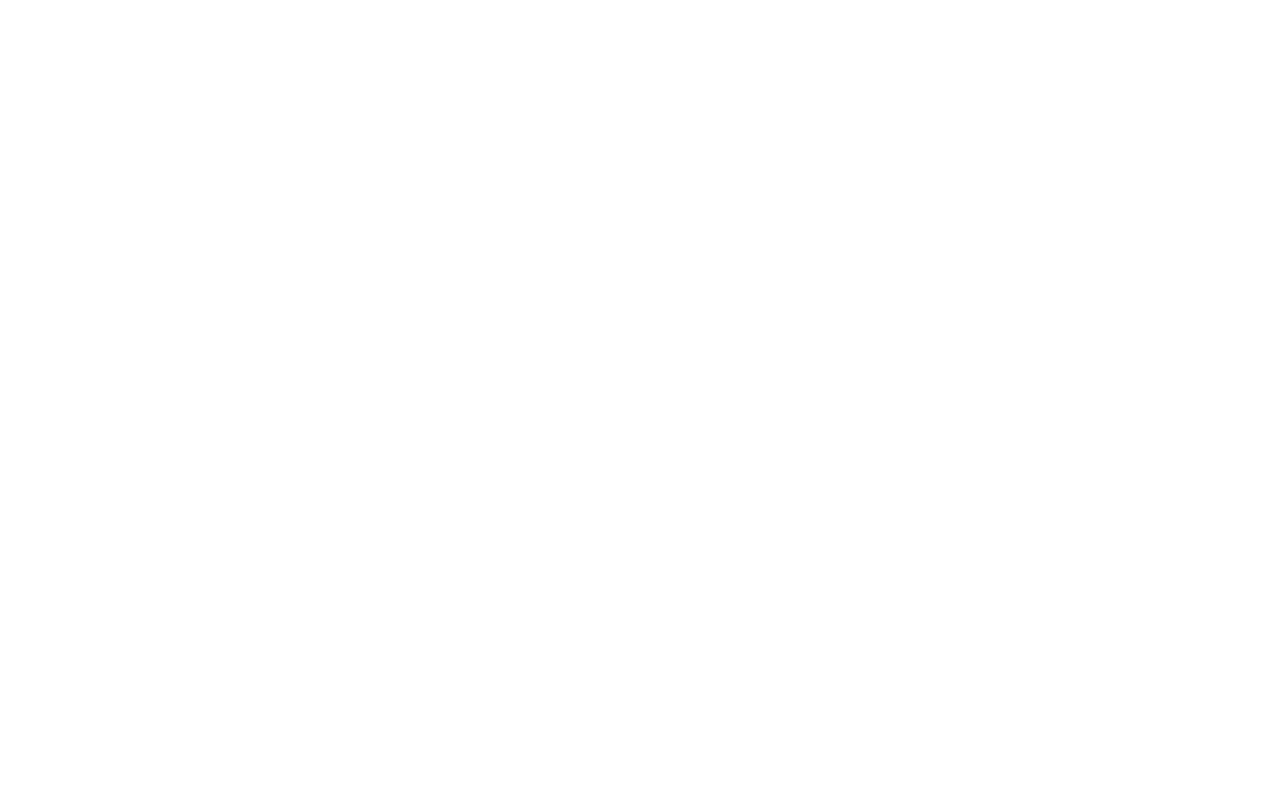
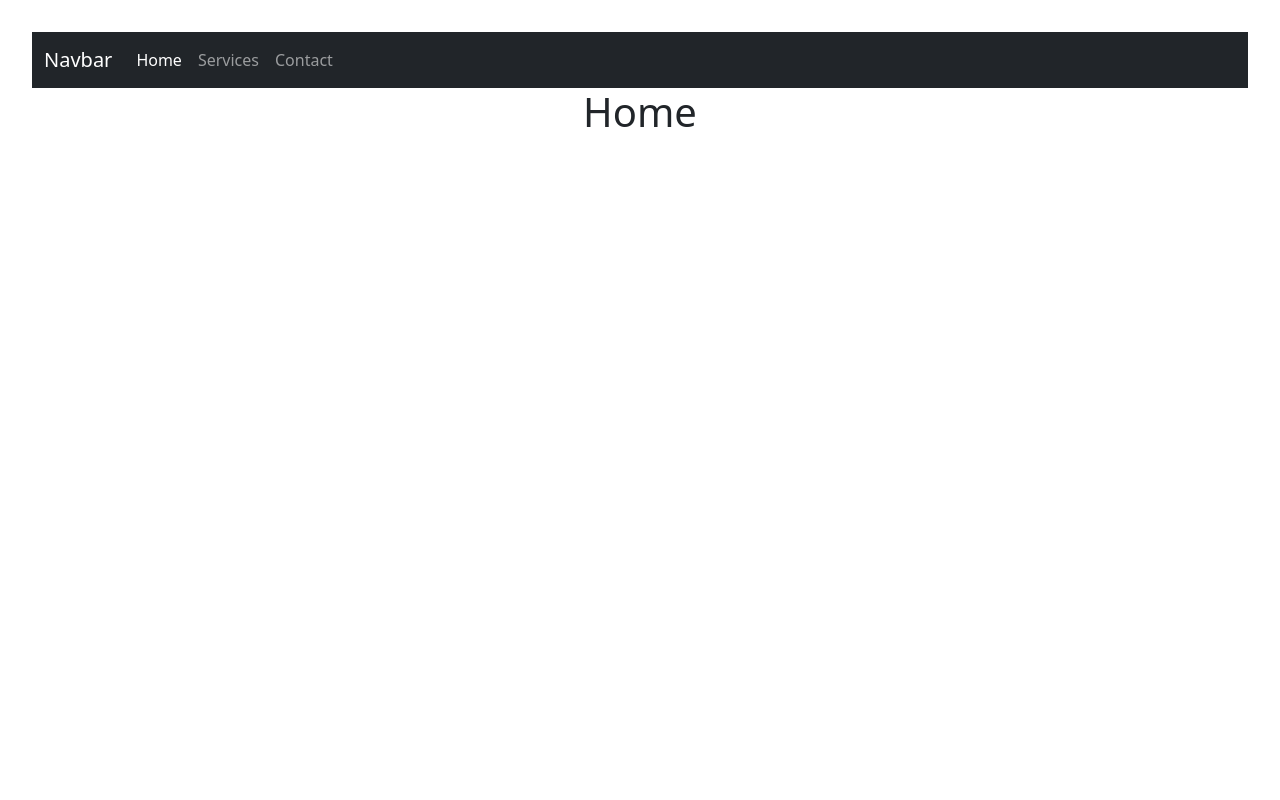
Before and after one commit to RubenHoodESP/mere-proyect, a React (Vite) app: page / in a window 1280 px wide. Shown: the top 800 px of the page. Built offline with nearby package versions, Linux system fonts and the light colour scheme.

Commit message:
primer commit

```diff
--- a/package.json
+++ b/package.json
@@ -9,6 +9,7 @@
     "preview": "vite preview"
   },
   "dependencies": {
+    "bootstrap": "^5.2.3",
     "react": "^18.2.0",
     "react-dom": "^18.2.0"
   },
--- a/src/App.tsx
+++ b/src/App.tsx
@@ -1,9 +1,16 @@
 import './App.css'
+import { Home, Contact, Services, Navbar } from './components'
 
 function App() {
 
   return (
     <>
+      <div className="row gx-0">
+        <Navbar />
+        <Home />
+        <Contact />
+        <Services />
+      </div>
     </>
   )
 }
--- /dev/null
+++ b/src/components/index.ts
@@ -0,0 +1,5 @@
+export { Home } from './pages/Home'
+export { Services } from './pages/Services'
+export { Contact } from './pages/Contact'
+
+export { Navbar } from './ui/Navbar'
--- /dev/null
+++ b/src/components/pages/Contact.tsx
@@ -0,0 +1,9 @@
+import React from 'react'
+
+export const Contact = () => {
+  return (
+    <div className="vh-100 bg-success">
+        <h1>Contact</h1>
+    </div>
+  )
+}
--- /dev/null
+++ b/src/components/pages/Home.tsx
@@ -0,0 +1,10 @@
+
+export const Home = () => {
+  return (
+    <>
+      <div className="vh-100">
+        <h1>Home</h1>
+      </div>
+    </>
+  )
+}
--- /dev/null
+++ b/src/components/pages/Services.tsx
@@ -0,0 +1,9 @@
+import React from 'react'
+
+export const Services = () => {
+  return (
+    <div className="vh-100 bg-primary">
+        <h1>Services</h1>
+    </div>
+  )
+}
--- /dev/null
+++ b/src/components/ui/Navbar.tsx
@@ -0,0 +1,29 @@
+import React from 'react'
+
+export const Navbar = () => {
+  return (
+    <>
+        <nav className='navbar navbar-dark navbar-expand-lg bg-dark'>
+            <div className="container-fluid">
+                <a className="navbar-brand" href="#">Navbar</a>
+                <button className="navbar-toggler" type="button" data-bs-toggle="collapse" data-bs-target="#navbarSupportedContent" aria-controls="navbarSupportedContent" aria-expanded="false" aria-label="Toggle navigation">
+                    <span className="navbar-toggler-icon"></span>
+                </button>
+                <div className="collapse navbar-collapse" id="navbarSupportedContent">
+                    <ul className="navbar-nav me-auto mb-2 mb-lg-0">
+                        <li className="nav-item">
+                            <a className="nav-link active" aria-current="page" href="#">Home</a>
+                        </li>
+                        <li className="nav-item">
+                            <a className="nav-link" href="#">Services</a>
+                        </li>
+                        <li className="nav-item">
+                            <a className="nav-link" href="#">Contact</a>
+                        </li>
+                    </ul>
+                </div>
+            </div>
+        </nav>
+    </>
+  )
+}
--- a/src/main.tsx
+++ b/src/main.tsx
@@ -1,6 +1,8 @@
 import React from 'react'
 import ReactDOM from 'react-dom/client'
 import App from './App'
+import '../node_modules/bootstrap/dist/css/bootstrap.min.css'
+import '../node_modules/bootstrap/dist/js/bootstrap.bundle.min.js'
 import './index.css'
 
 ReactDOM.createRoot(document.getElementById('root') as HTMLElement).render(
```
Also changed, not shown: src/components/pages/Home.css (added), 1 other file (tests, documents, lock files or other folders).
